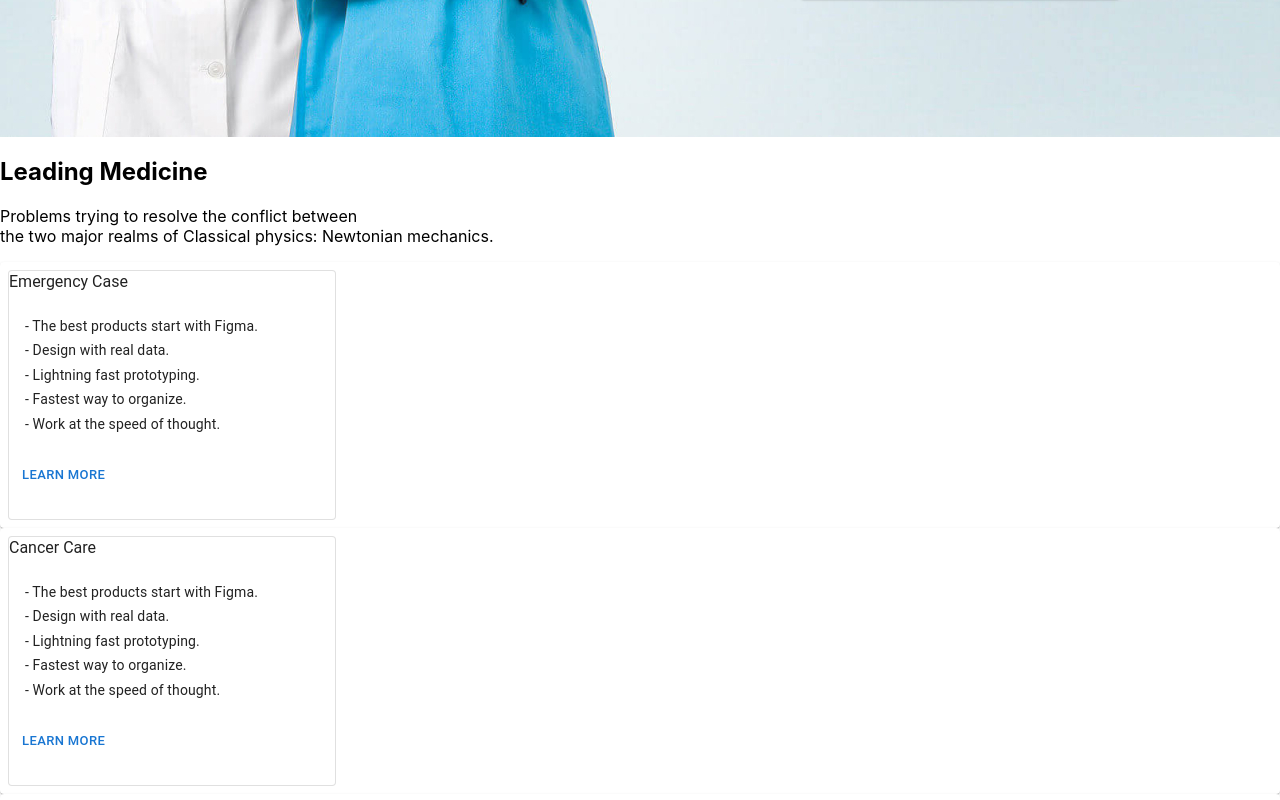
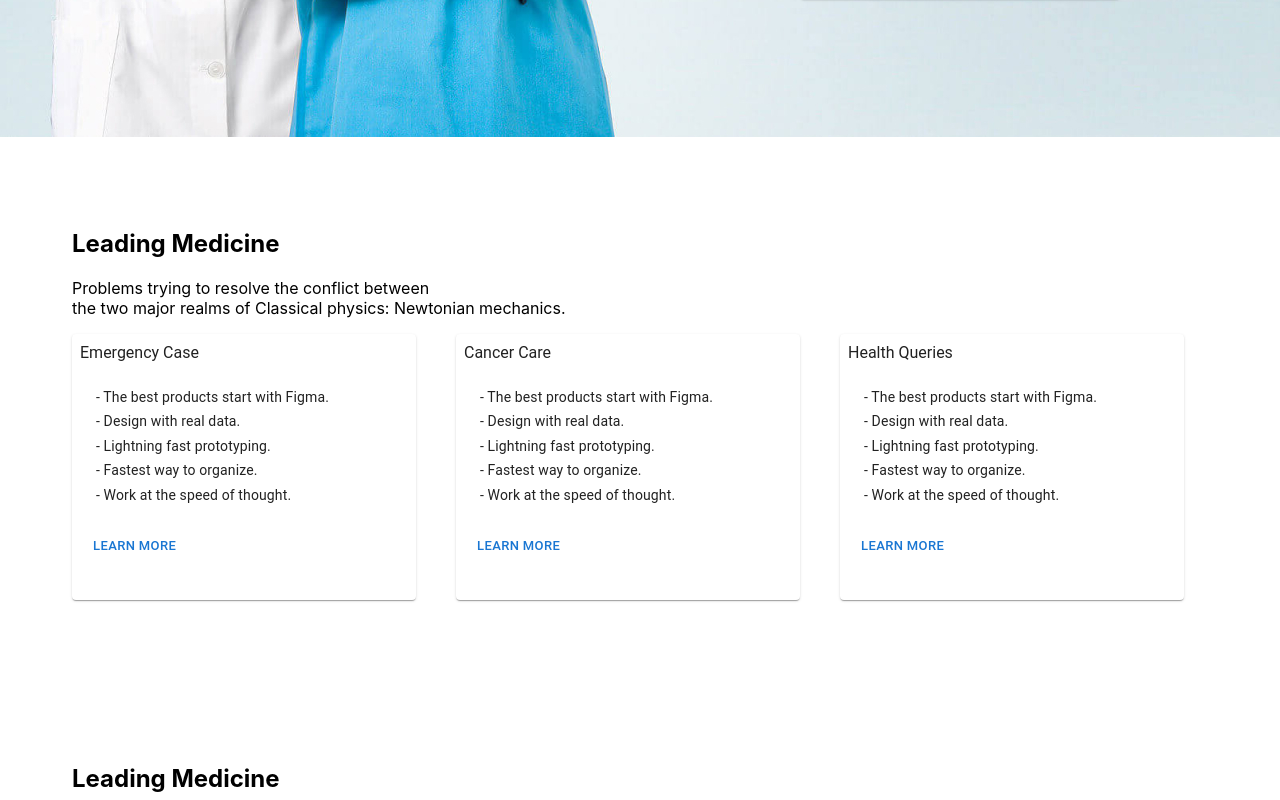
Before and after one commit to gabrielaharea/Physionic, a Next.js app in the folder my-app/: page /components/Card2 in a window 1280 px wide. Shown: the part 680-1480 px from the top of the page. Built offline with nearby package versions, Linux system fonts and the light colour scheme.

Commit message:
modific component Card2

```diff
--- a/my-app/pages/_app.tsx
+++ b/my-app/pages/_app.tsx
@@ -8,7 +8,7 @@ import { CacheProvider } from "@emotion/react";
 import { EmotionCache } from "@emotion/cache";
 import { theme } from "./theme";
 import HomePage from "./components/HomeHero";
-import CardTwo from "./components/Card2";
+import Card2 from "./components/Card2";
 import RewiewPages from "./components/ReviewCom"
 
 // Client-side cache, shared for the whole session of the user in the browser.
@@ -37,7 +37,7 @@ const App: FC<MyAppProps> = ({
         ></link>
       </Head>
       <HomePage />
-      <CardTwo />
+      <Card2 />
       <RewiewPages />
     </div>
   );
--- a/my-app/pages/components/Card2/index.tsx
+++ b/my-app/pages/components/Card2/index.tsx
@@ -1,19 +1,65 @@
 import Paragraf from "../Paragraf";
-import CardMUI  from "../CardBlue";
+import CardMUI from "../CardBlue";
 import React from "react";
+import Grid from "@mui/material/Grid";
+import Box from "@mui/material/Box";
 
-const CardTwo = () => {
+const Card2 = [
+  {
+    title: "Emergency Case",
+    descriptionOne: "- The best products start with Figma.",
+    descriptionTwo: "- Design with real data.",
+    descriptionThree: "- Lightning fast prototyping.",
+    descriptionFour: "- Fastest way to organize.",
+    descriptionFive: " - Work at the speed of thought.",
+  },
+  {
+    title: "Cancer Care",
+    descriptionOne: "- The best products start with Figma.",
+    descriptionTwo: "- Design with real data.",
+    descriptionThree: "- Lightning fast prototyping.",
+    descriptionFour: "- Fastest way to organize.",
+    descriptionFive: " - Work at the speed of thought.",
+  },
+  {
+    title: "Health Queries",
+    descriptionOne: "- The best products start with Figma.",
+    descriptionTwo: "- Design with real data.",
+    descriptionThree: "- Lightning fast prototyping.",
+    descriptionFour: "- Fastest way to organize.",
+    descriptionFive: " - Work at the speed of thought.",
+  },
+];
+
+export default function Card2Component() {
   return (
-    <div>
+    <Box p={9}>
       <Paragraf />
-      <CardMUI title="Emergency Case" descriptionOne="- The best products start with Figma." descriptionTwo="- Design with real data." descriptionThree="- Lightning fast prototyping."
-      descriptionFour="- Fastest way to organize." descriptionFive=" - Work at the speed of thought."/>
-      <CardMUI title="Cancer Care" descriptionOne="- The best products start with Figma." descriptionTwo="- Design with real data." descriptionThree="- Lightning fast prototyping."
-      descriptionFour="- Fastest way to organize." descriptionFive=" - Work at the speed of thought."/>
-      <CardMUI title="Health Queries" descriptionOne="- The best products start with Figma." descriptionTwo="- Design with real data." descriptionThree="- Lightning fast prototyping."
-      descriptionFour="- Fastest way to organize." descriptionFive=" - Work at the speed of thought."/>
-    </div>
+      <Grid container spacing={5}>
+        {Card2.map((Card2, i) => {
+          return (
+            <Grid key={i} item>
+              <CardMUI {...Card2} />
+            </Grid>
+          );
+        })}
+      </Grid>
+    </Box>
   );
-};
+}
 
-export default CardTwo;
+// const CardTwo = () => {
+//   return (
+//     <div>
+//       <Paragraf />
+//       <CardMUI title="Emergency Case" descriptionOne="- The best products start with Figma." descriptionTwo="- Design with real data." descriptionThree="- Lightning fast prototyping."
+//       descriptionFour="- Fastest way to organize." descriptionFive=" - Work at the speed of thought."/>
+//       <CardMUI title="Cancer Care" descriptionOne="- The best products start with Figma." descriptionTwo="- Design with real data." descriptionThree="- Lightning fast prototyping."
+//       descriptionFour="- Fastest way to organize." descriptionFive=" - Work at the speed of thought."/>
+//       <CardMUI title="Health Queries" descriptionOne="- The best products start with Figma." descriptionTwo="- Design with real data." descriptionThree="- Lightning fast prototyping."
+//       descriptionFour="- Fastest way to organize." descriptionFive=" - Work at the speed of thought."/>
+//     </div>
+//   );
+// };
+
+// export default CardTwo;
--- a/my-app/pages/components/CardBlue/index.tsx
+++ b/my-app/pages/components/CardBlue/index.tsx
@@ -41,7 +41,7 @@ export const CardMUI: React.FC<Props> = ({
             },
           }}
         >
-          <Paper variant="outlined">
+          <Paper elevation={0}>
             <Typography
               gutterBottom
               variant="h5"
```
